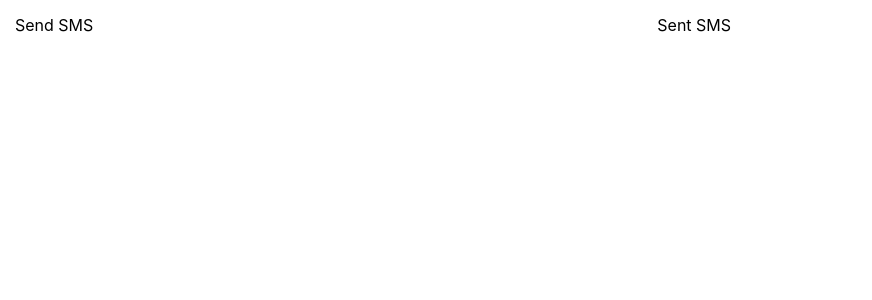
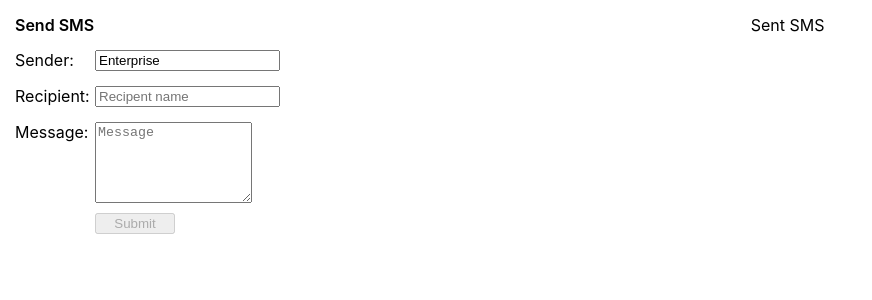
Before and after one commit to dsunuwar/sendsei-api, a React (Create React App) app: page / in a window 1280 px wide. Shown: the top 300 px of the page, without its empty margins (0-872 px from the left). Built offline with nearby package versions, Linux system fonts and the light colour scheme.

Commit message:
add form fields, style and basic validation

```diff
--- /dev/null
+++ b/src/MessageForm.css
@@ -0,0 +1,24 @@
+.MessageForm header {
+  font-weight: 600;
+  margin-bottom: 10px;
+}
+
+.MessageForm form {
+  display: flex;
+  flex-flow: column;
+  justify-content: space-between;
+}
+
+form div {
+  display: flex;
+  margin: 5px 0 10px;
+}
+
+form label {
+  width: 80px;
+}
+
+form input[type="submit"] {
+  width: 80px;
+  margin-left: 80px;
+}
--- a/src/MessageForm.tsx
+++ b/src/MessageForm.tsx
@@ -1,11 +1,72 @@
 import React from "react";
+import './MessageForm.css';
 
 interface Props {}
 
 const MessageForm: React.FC<Props> = () => {
+  const [recipient, setRecipient] = React.useState("");
+  const [message, setMessage] = React.useState("");
+
+  const [formValid, setFormValid] = React.useState(false);
+
+  // assume max length of single sms text is 160 chars
+  const MESSAGE_MAX_LENGTH = 3 * 160;
+
+  const validateMessage = (e: any) => {
+    const {name, value} = e.target;
+    if(name === 'message' && value.length > MESSAGE_MAX_LENGTH) {
+      setFormValid(true);
+    } else {
+      setFormValid(false);
+    }
+    setMessage(value);
+  }
+
+  const handleSubmit = (e: React.FormEvent)  => {
+    e.preventDefault();
+    if(formValid) {
+      console.log('form submitted');
+      setFormValid(false);
+    }
+  };
+
   return (
     <div className="MessageForm">
       <header>Send SMS</header>
+      <form noValidate onSubmit={handleSubmit}>
+        <div>
+          <label htmlFor="">Sender:</label>
+          <input
+            readOnly
+            id="sender"
+            name="sender"
+            type="text"
+            value="Enterprise" />
+        </div>
+        <div>
+          <label htmlFor="recipient">Recipient:</label>
+          <input
+              id="recipient"
+              name="recipient"
+              type="text"
+              placeholder="Recipent name"
+              value={recipient}
+              onChange={(e) => setRecipient(e.target.value)}/>
+        </div>
+        <div>
+          <label htmlFor="message">Message:</label>
+          <textarea
+              id="message"
+              name="message"
+              placeholder="Message"
+              rows={5}
+              cols={17}
+              value={message}
+              onChange={(e) => validateMessage(e)}
+              />
+        </div>
+        <input type="submit" value="Submit" disabled={!formValid}/>
+      </form>
     </div>
   );
 };
```
